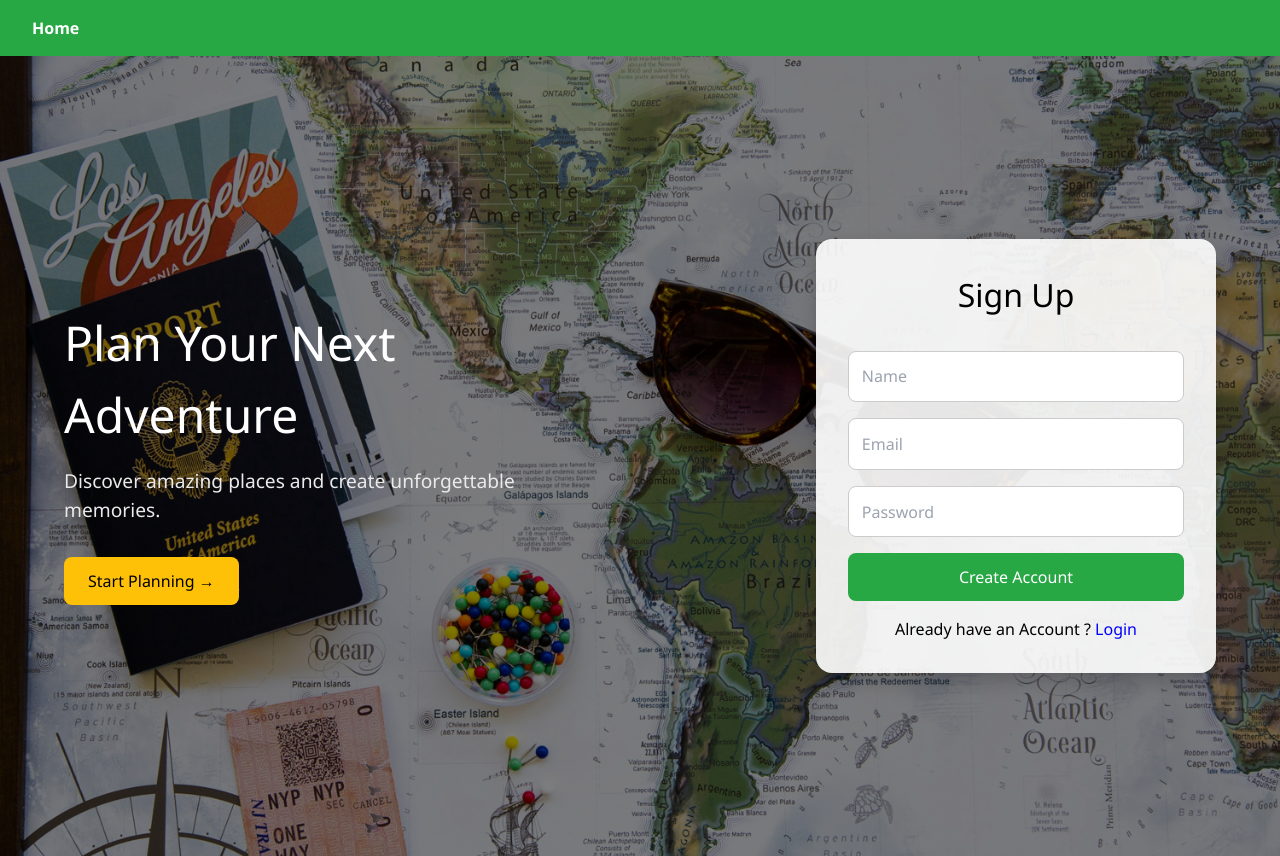
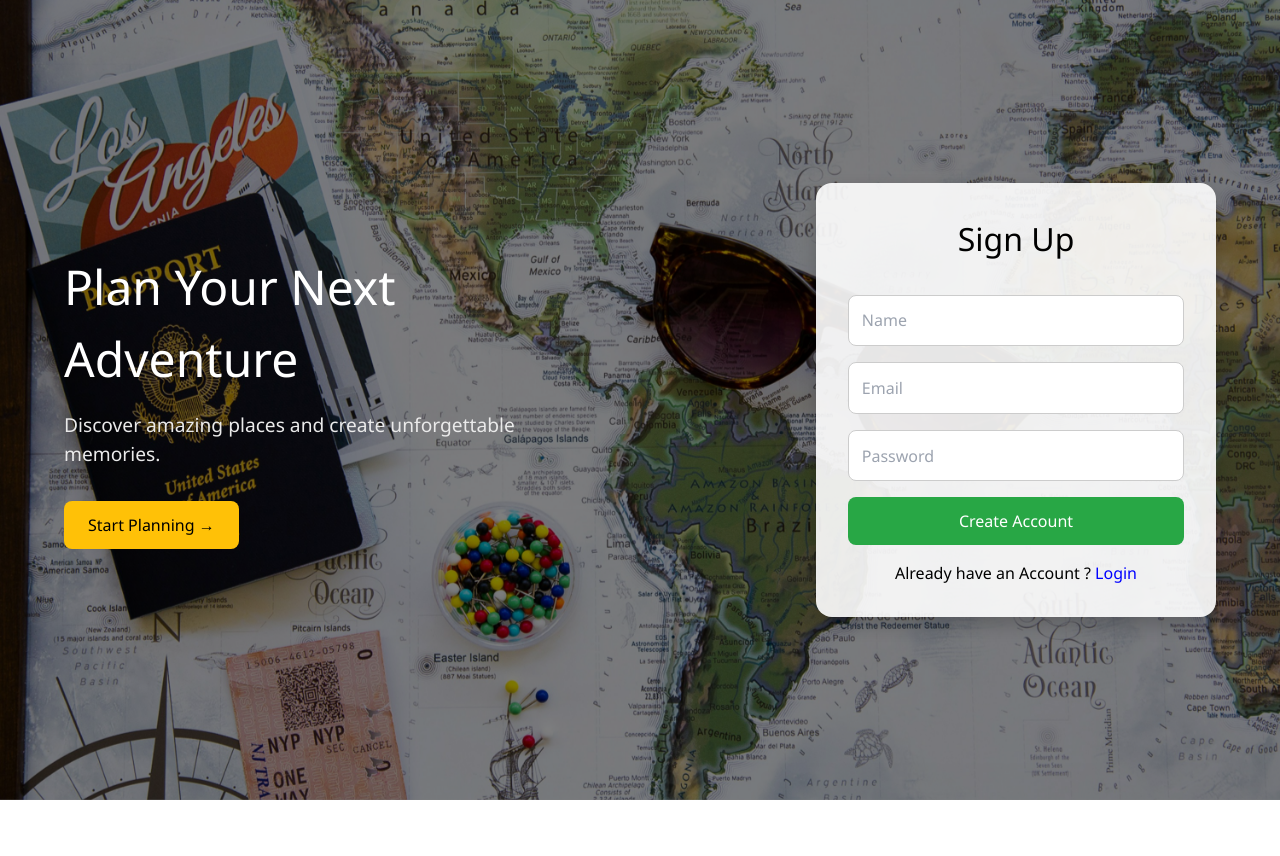
Before and after one commit to code-well0/trip-planner, a React (Create React App) app: page / in a window 1280 px wide. After the commit the page ends 800 px from the top, so only its background shows below. Built offline with nearby package versions, Linux system fonts and the light colour scheme.

Commit message:
changed code in index.css and navbar.css

```diff
--- a/src/Components/Navbar.css
+++ b/src/Components/Navbar.css
@@ -5,6 +5,11 @@
   padding: 1rem 2rem;
   display: flex;
   gap: 2rem;
+  position: fixed;
+  left: 0;
+  top: 0;
+  width: 100%;
+
 }
 .main-content {
   padding-top: 80px;
--- a/src/index.css
+++ b/src/index.css
@@ -47,7 +47,9 @@
 .main-content {
   padding-top: 80px;
 }
-
+html{
+  witdh: 100vw;
+}
 
 body {
   font-family: "Poppins", sans-serif;
@@ -73,6 +75,11 @@ body {
 }
 
 .titleWrapper {
+  display: flex;
+  flex-direction: column;
+  justify-content: center;
+  align-items: center;
+  min-height: 40vh;
   text-align: center;
   margin: 2rem 0 1.5rem 0;
 }
@@ -88,7 +95,7 @@ body {
   display: flex;
   flex-flow: row wrap;
   justify-content: center;
-  max-width: 1300px;
+  max-width: 100%;
   margin: 0 auto;
   align-items: stretch;  /* ADD THIS */
 }
@@ -178,6 +185,7 @@ body {
 .regionFilters {
   margin: 1rem 0;
   text-align: center;
+  width: 100%;
 }
 
 .regionBtn {
```
